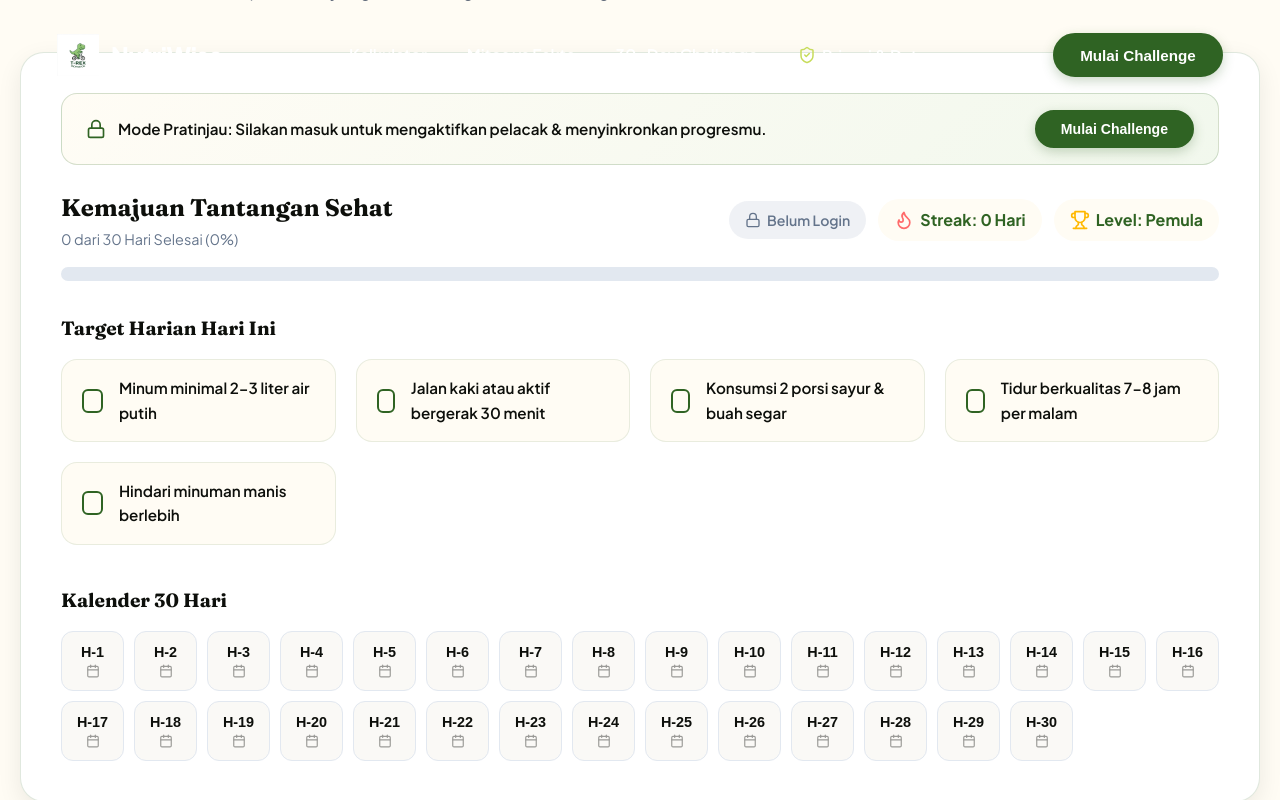
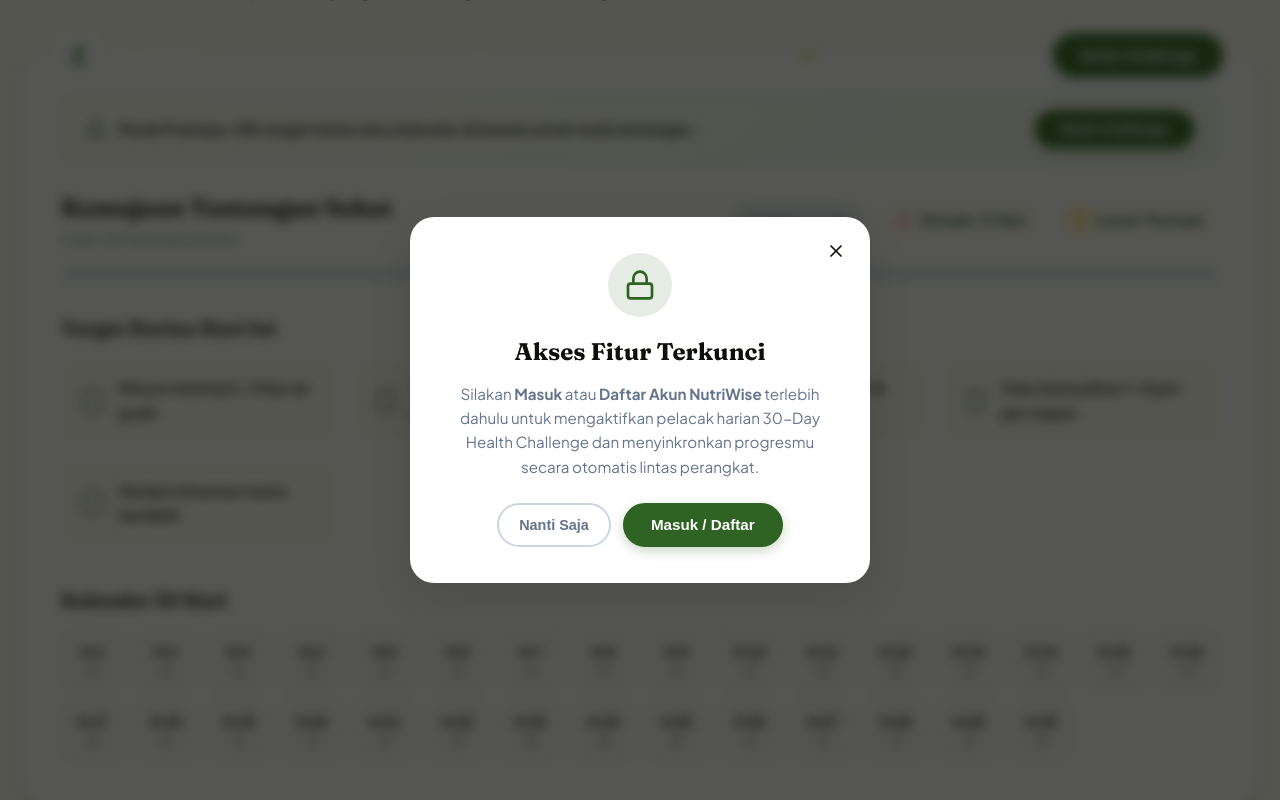
Before and after one commit to dababayou/NutriWise, a React (Vite) app: page / in a window 1280 px wide. Both pictures are taken after a click on the element "Jalan kaki atau aktif bergerak 30 menit". Shown: the part 3023-3823 px from the top of the page. Built offline with nearby package versions, Linux system fonts and the light colour scheme; no server answers; a web font is replaced by a local one.

Commit message:
fix: launch full-screen modal-overlay popup prompt when guest user clicks any target or calendar item

```diff
--- a/src/components/Challenge30Days.jsx
+++ b/src/components/Challenge30Days.jsx
@@ -1,5 +1,5 @@
 import React, { useState, useEffect } from 'react';
-import { Check, Flame, Trophy, Calendar, Cloud, Lock } from 'lucide-react';
+import { Check, Flame, Trophy, Calendar, Cloud, Lock, X } from 'lucide-react';
 import { supabase, isSupabaseConfigured } from '../lib/supabase';
 
 const defaultHabits = [
@@ -113,11 +113,11 @@
             <div style={{ display: 'flex', alignItems: 'center', gap: '12px' }}>
               <Lock size={20} color="#2F6323" />
               <span style={{ fontSize: '0.95rem', fontWeight: 600, color: 'var(--color-dark)' }}>
-                Mode Pratinjau: Silakan masuk untuk mengaktifkan pelacak &amp; menyinkronkan progresmu.
+                Mode Pratinjau: Klik target harian atau kalender di bawah untuk mulai tantangan.
               </span>
             </div>
             <button
-              onClick={onOpenAuth}
+              onClick={() => setShowAuthPrompt(true)}
               className="btn-nav-combined"
               style={{ height: '38px', minWidth: '140px', fontSize: '0.88rem' }}
             >
@@ -220,24 +220,31 @@
         </div>
       </div>
 
-      {/* Login Prompt Modal when Guest interacts with Challenge */}
+      {/* Login Prompt Popup Modal when Guest tries to check target or calendar */}
       {showAuthPrompt && (
-        <div className="modal-backdrop" onClick={() => setShowAuthPrompt(false)}>
-          <div className="modal-content" onClick={(e) => e.stopPropagation()} style={{ maxWidth: '440px', textAlign: 'center', padding: '32px 28px' }}>
-            <div style={{ width: '56px', height: '56px', background: 'rgba(47, 99, 35, 0.1)', borderRadius: '50%', display: 'flex', alignItems: 'center', justifyContent: 'center', margin: '0 auto 16px' }}>
-              <Lock color="#2F6323" size={28} />
+        <div className="modal-overlay" onClick={() => setShowAuthPrompt(false)}>
+          <div className="modal-card" onClick={(e) => e.stopPropagation()} style={{ maxWidth: '460px', textAlign: 'center', padding: '36px 32px' }}>
+            <button className="modal-close" onClick={() => setShowAuthPrompt(false)}>
+              <X size={20} />
+            </button>
+
+            <div style={{ width: '64px', height: '64px', background: 'rgba(47, 99, 35, 0.12)', borderRadius: '50%', display: 'inline-flex', alignItems: 'center', justifyContent: 'center', marginBottom: '16px' }}>
+              <Lock color="#2F6323" size={32} />
             </div>
-            <h3 style={{ fontFamily: 'var(--font-serif)', fontSize: '1.4rem', fontWeight: 700, marginBottom: '8px', color: 'var(--color-dark)' }}>
-              Mulai Tantangan Sehatmu!
+
+            <h3 style={{ fontFamily: 'var(--font-serif)', fontSize: '1.5rem', fontWeight: 700, marginBottom: '10px', color: 'var(--color-dark)' }}>
+              Akses Fitur Terkunci
             </h3>
+
             <p style={{ color: 'var(--color-muted)', fontSize: '0.95rem', lineHeight: 1.6, marginBottom: '24px' }}>
-              Silakan masuk atau daftar akun NutriWise terlebih dahulu untuk mengaktifkan pelacak 30-Day Challenge dan menyimpan kemajuan harianmu secara otomatis.
+              Silakan <strong>Masuk</strong> atau <strong>Daftar Akun NutriWise</strong> terlebih dahulu untuk mengaktifkan pelacak harian 30-Day Health Challenge dan menyinkronkan progresmu secara otomatis lintas perangkat.
             </p>
+
             <div style={{ display: 'flex', gap: '12px', justifyContent: 'center' }}>
               <button
                 onClick={() => setShowAuthPrompt(false)}
                 className="btn-cta-outline"
-                style={{ borderColor: '#E2E8F0', color: '#64748B' }}
+                style={{ borderColor: '#CBD5E1', color: '#64748B', padding: '10px 20px', fontSize: '0.9rem' }}
               >
                 Nanti Saja
               </button>
@@ -247,7 +254,7 @@
                   if (onOpenAuth) onOpenAuth();
                 }}
                 className="btn-nav-combined"
-                style={{ width: 'auto', padding: '10px 24px' }}
+                style={{ minWidth: '160px' }}
               >
                 <span className="btn-text-default">Masuk / Daftar</span>
                 <span className="btn-text-hover">Masuk / Daftar</span>
```
